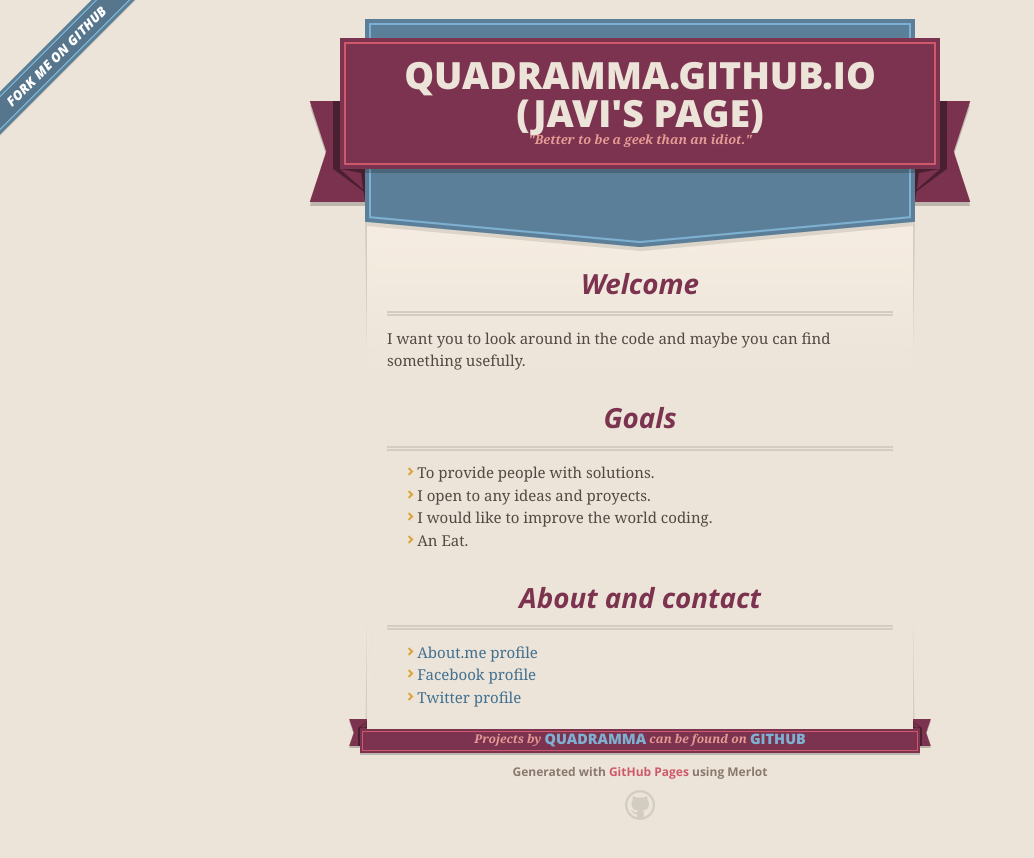
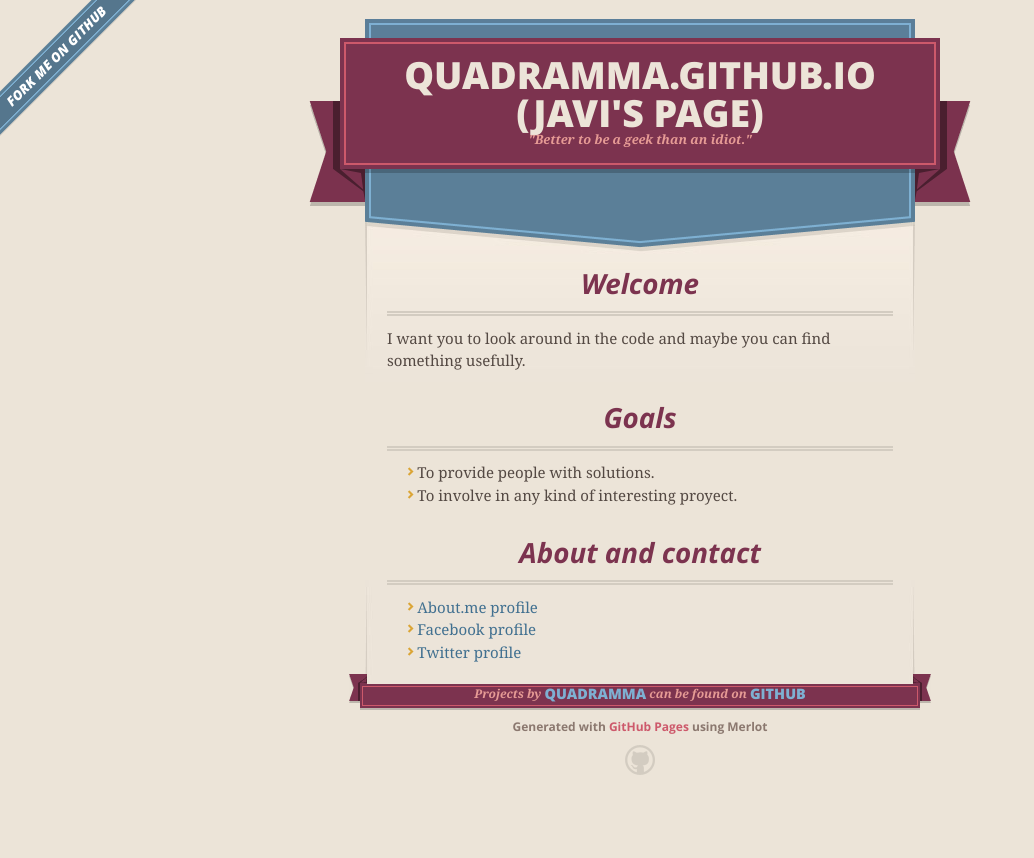
Before and after one commit to Quadramma/quadramma.github.io, a plain HTML site: page index.html in a window 1280 px wide. Shown: the whole page, without its empty margins (0-1034 px from the left). After the commit the page ends 815 px from the top, so only its background shows below. Drawn offline with nearby package versions, Linux system fonts and the light colour scheme.

Commit message:
Update index.html

```diff
--- a/index.html
+++ b/index.html
@@ -55,9 +55,7 @@
 
 <ul>
 <li>To provide people with solutions.</li>
-<li>I open to any ideas and proyects.</li>
-<li>I would like to improve the world coding.</li>
-<li>An Eat.</li>
+<li>To involve in any kind of interesting proyect.</li>
 </ul>
 
 <h3>
```
